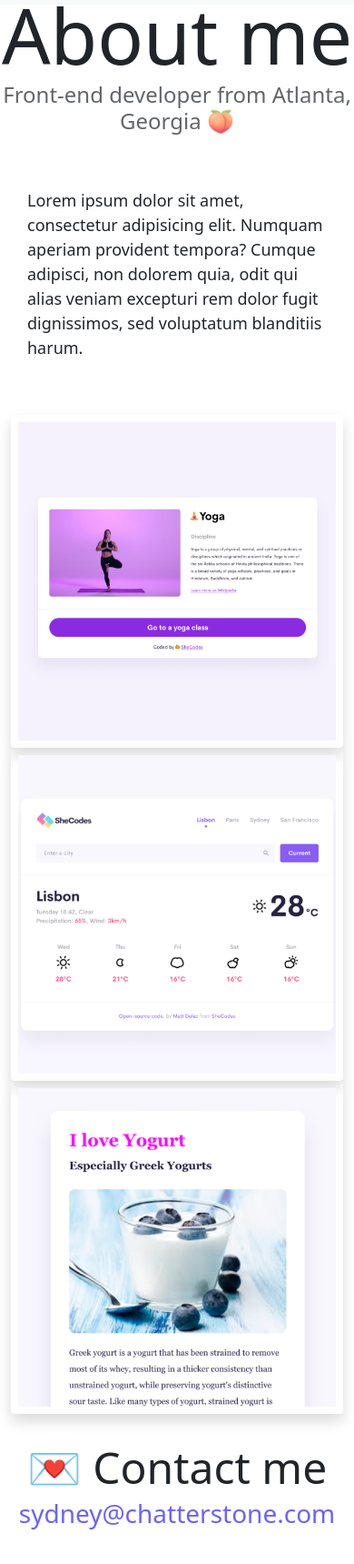
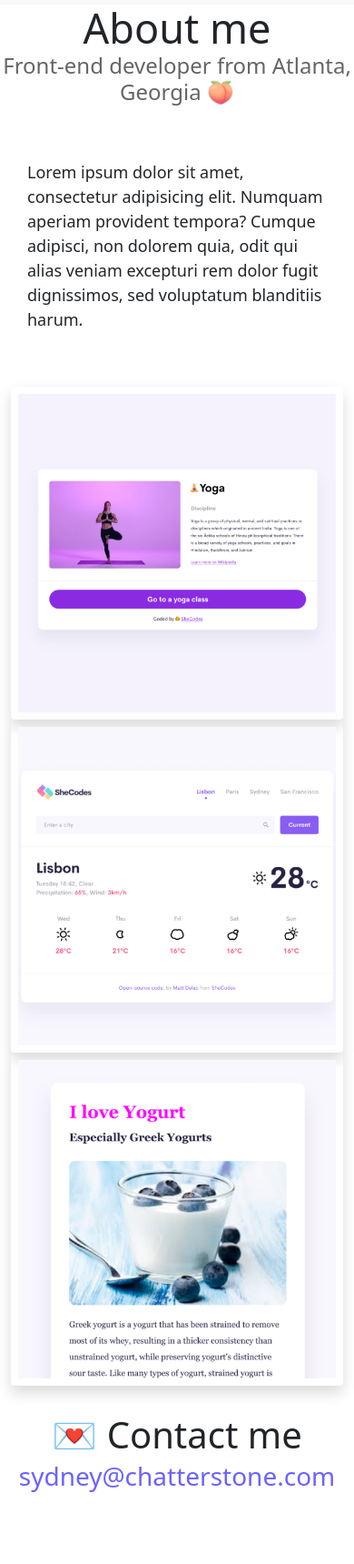
Before and after one commit to sydfred/SheCodes-Plus-Week3-HW, a plain HTML site: page about.html in a window 390 px wide. Shown: the part 71-1790 px from the top of the page at 91% size. Drawn offline with nearby package versions, Linux system fonts and the light colour scheme.

Commit message:
optimized font sizes for mobile devices

```diff
--- a/about.html
+++ b/about.html
@@ -12,7 +12,7 @@
       crossorigin="anonymous"
     />
     <link rel="stylesheet" href="/style.css" />
-    <title>About Sydney</title>
+    <title>About Sydney Frederiksen - Front-end Developer</title>
     <script
       src="https://cdn.jsdelivr.net/npm/bootstrap@5.1.3/dist/js/bootstrap.bundle.min.js"
       integrity="sha384-ka7Sk0Gln4gmtz2MlQnikT1wXgYsOg+OMhuP+IlRH9sENBO0LRn5q+8nbTov4+1p"
--- a/style.css
+++ b/style.css
@@ -15,7 +15,15 @@ h3 {
   text-align: center;
   margin: 0;
 }
-
+@media (max-width: 768px) {
+  h1 {
+    font-size: 45px !important;
+    padding-top: 15px;
+  }
+  h2 {
+    font-size: 40px !important;
+  }
+}
 h1 {
   font-size: 84px;
 }
```
